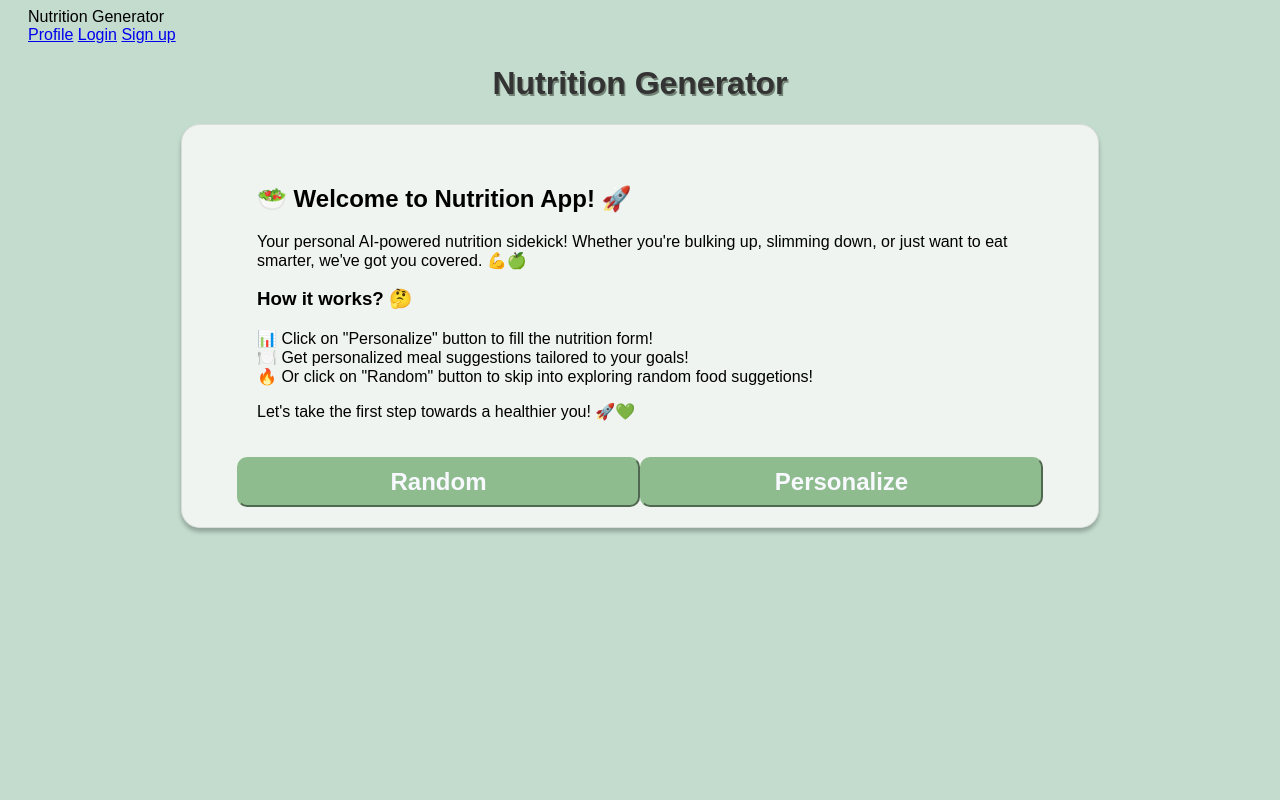
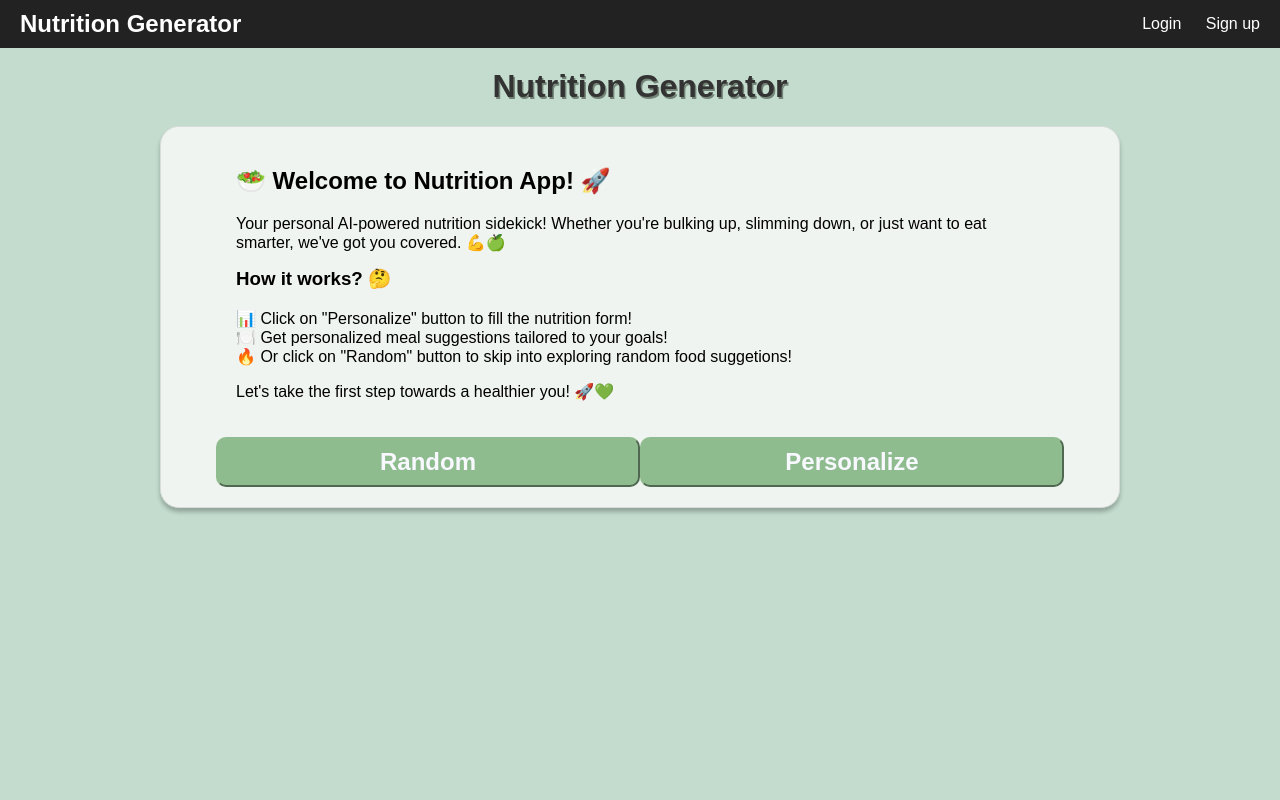
Before and after one commit to lextale/MealPlanGenerator, a Flask app: page / in a window 1280 px wide. Run offline with Flask 3, Linux system fonts and the light colour scheme; parts of the project's set-up code (start-up, migrations or seed data) failed here and were passed over.

Commit message:
Update styles.css

```diff
--- a/app/static/styles.css
+++ b/app/static/styles.css
@@ -103,10 +103,6 @@ body {
     word-wrap: break-word;
     overflow-wrap: break-word;*/
 
-  html {
-    background-color: #d7e5b9;
-  }
-
 .form-section-1 {
     display: flex;
 }
@@ -161,8 +157,9 @@ select#gender {
 }
 
 html {
-    margin-left: 20px;
-    margin-right: 20px;
+    height: 100%;
+    margin: 0;
+    padding: 0;
     background-color: rgba(158, 199, 176, 0.61);
 }
 
@@ -202,7 +199,7 @@ html {
     box-sizing: border-box;
     box-shadow: 0px 4px 4px rgba(0, 0, 0, 0.25);
     border-radius: 19px;
-    width: 100%;
+    /*width: 100%;*/
     height: 85vh;
     padding: 20px 55px;
     overflow-y: scroll;
@@ -210,6 +207,8 @@ html {
     scrollbar-width: none;
     position: relative; /* Needed for proper overlay positioning */
     text-align: center;
+    margin-left: 50px;
+    margin-right: 50px;
 }
 
 .loading-spinner {
@@ -290,3 +289,41 @@ div#slide5 {
   font-size: 0.9em;
   margin-top: 4px;
 }
+
+.navbar {
+  display: flex;
+  justify-content: space-between;
+  align-items: center;
+  background-color: #222;
+  padding: 10px 20px;
+  color: white;
+  margin-bottom: 20px
+}
+
+.logo {
+  font-size: 1.5em;
+  font-weight: bold;
+}
+
+.nav-right a {
+  margin-left: 20px;
+  color: white;
+  text-decoration: none;
+  font-weight: 500;
+}
+
+.nav-right a:hover {
+  text-decoration: underline;
+  color: #f0c040;
+}
+
+* {
+  margin-top: 0px;
+  margin-left: 0px;
+  margin-right: 0px;
+  box-sizing: border-box;
+}
+
+#profile {
+  display: none;
+}
```
